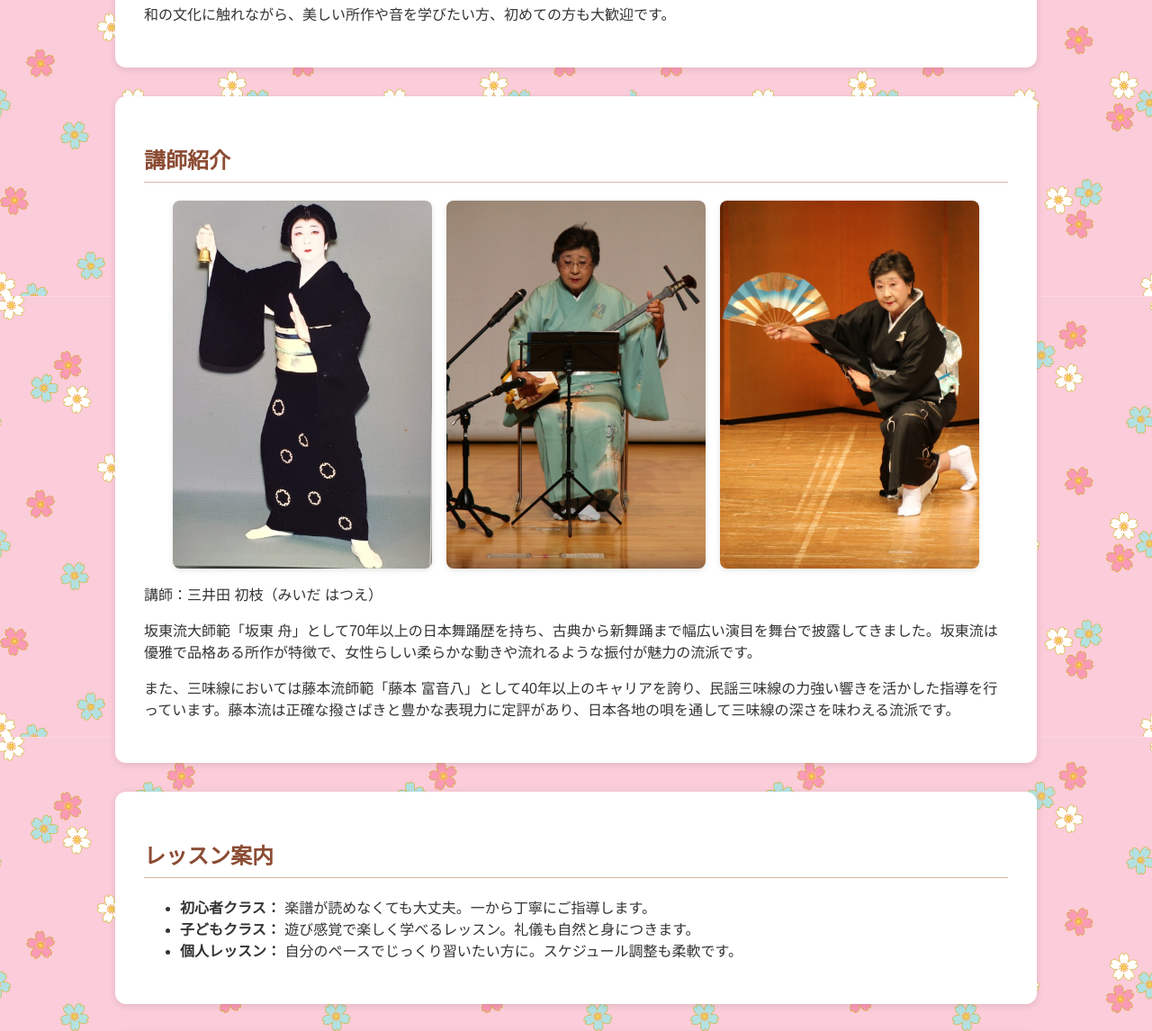
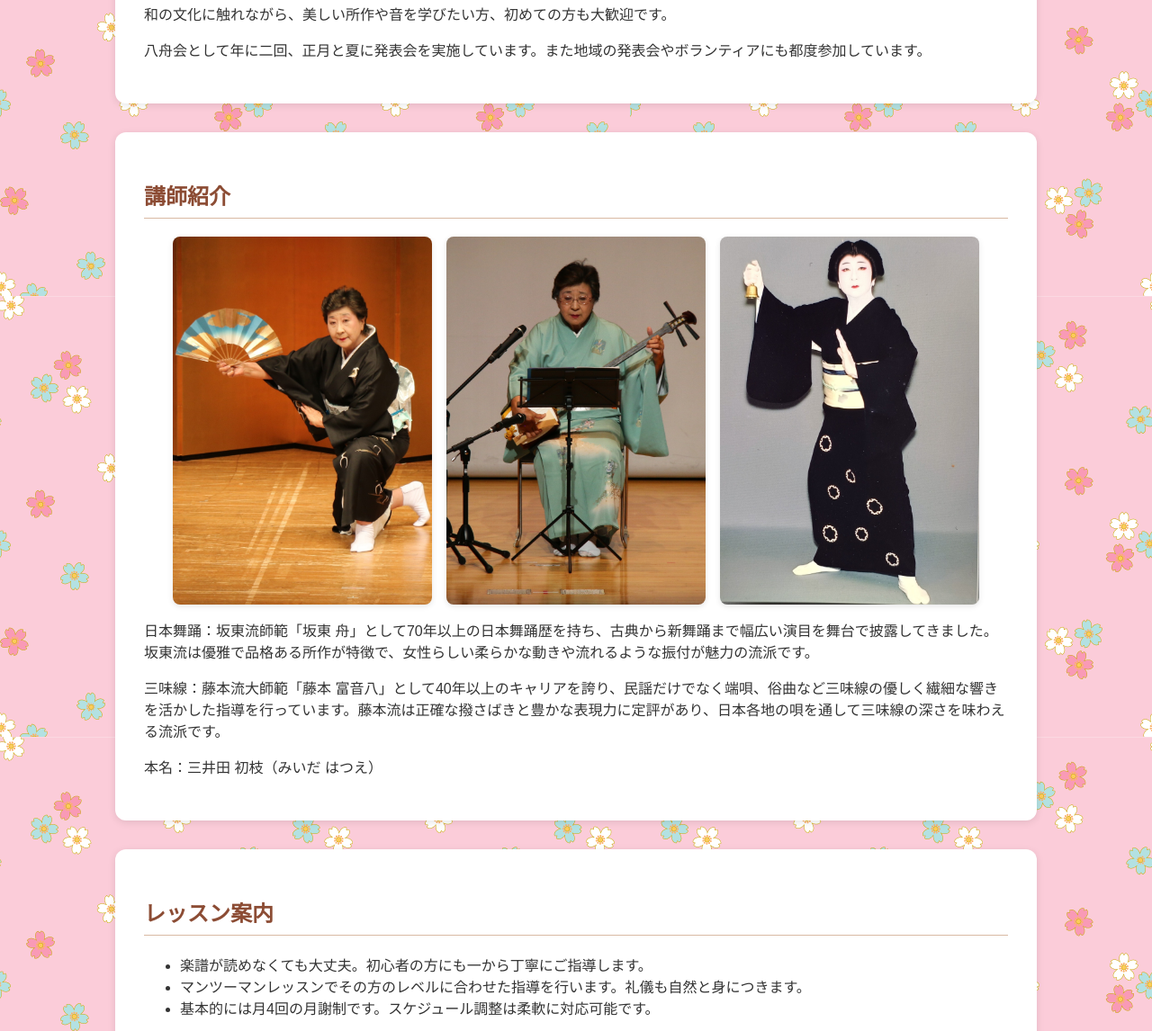
Before and after one commit to fuminico/hashukai, a plain HTML site: page index.html in a window 1280 px wide. Shown: the part 651-1797 px from the top of the page at 90% size. Drawn offline with nearby package versions, Linux system fonts and the light colour scheme.

Commit message:
Update index.html

```diff
--- a/index.html
+++ b/index.html
@@ -32,7 +32,7 @@
       font-weight: bold;
     }
     .hero {
-      background: url('images/hero.jpg') no-repeat center center/cover;
+      background: url('images/hero2.jpg') no-repeat center center/cover;
       color: white;
       padding: 5rem 1rem;
       text-align: center;
@@ -135,26 +135,27 @@
   <h2>教室について</h2>
   <p><strong>八舟会（はっしゅうかい）</strong>は、三味線と日本舞踊の伝統を大切にしながら、現代にも通じる表現を大切にする教室です。坂東流日本舞踊と藤本流民謡三味線の技を、丁寧に楽しくお伝えしています。</p>
   <p>和の文化に触れながら、美しい所作や音を学びたい方、初めての方も大歓迎です。</p>
+  <p>八舟会として年に二回、正月と夏に発表会を実施しています。また地域の発表会やボランティアにも都度参加しています。</p>
 </section>
 
   <section id="teacher" class="section">
     <h2>講師紹介</h2>
     <div class="teacher-photos">
-      <img src="images/teachers/teacher1.jpg" alt="講師の写真1">
+      <img src="images/teachers/teacher3.jpg" alt="講師の写真1">
       <img src="images/teachers/teacher2.jpg" alt="講師の写真2">
-      <img src="images/teachers/teacher3.jpg" alt="講師の写真3">
+      <img src="images/teachers/teacher1.jpg" alt="講師の写真3">
     </div>
-    <p>講師：三井田 初枝（みいだ はつえ）</p>
-    <p>坂東流大師範「坂東 舟」として70年以上の日本舞踊歴を持ち、古典から新舞踊まで幅広い演目を舞台で披露してきました。坂東流は優雅で品格ある所作が特徴で、女性らしい柔らかな動きや流れるような振付が魅力の流派です。</p>
-    <p>また、三味線においては藤本流師範「藤本 富音八」として40年以上のキャリアを誇り、民謡三味線の力強い響きを活かした指導を行っています。藤本流は正確な撥さばきと豊かな表現力に定評があり、日本各地の唄を通して三味線の深さを味わえる流派です。</p>
+    <p>日本舞踊：坂東流師範「坂東 舟」として70年以上の日本舞踊歴を持ち、古典から新舞踊まで幅広い演目を舞台で披露してきました。坂東流は優雅で品格ある所作が特徴で、女性らしい柔らかな動きや流れるような振付が魅力の流派です。</p>
+    <p>三味線：藤本流大師範「藤本 富音八」として40年以上のキャリアを誇り、民謡だけでなく端唄、俗曲など三味線の優しく繊細な響きを活かした指導を行っています。藤本流は正確な撥さばきと豊かな表現力に定評があり、日本各地の唄を通して三味線の深さを味わえる流派です。</p>
+    <p>本名：三井田 初枝（みいだ はつえ）</p>
   </section>
 
   <section id="lessons" class="section">
     <h2>レッスン案内</h2>
     <ul>
-      <li><strong>初心者クラス：</strong> 楽譜が読めなくても大丈夫。一から丁寧にご指導します。</li>
-      <li><strong>子どもクラス：</strong> 遊び感覚で楽しく学べるレッスン。礼儀も自然と身につきます。</li>
-      <li><strong>個人レッスン：</strong> 自分のペースでじっくり習いたい方に。スケジュール調整も柔軟です。</li>
+      <li>楽譜が読めなくても大丈夫。初心者の方にも一から丁寧にご指導します。</li>
+      <li>マンツーマンレッスンでその方のレベルに合わせた指導を行います。礼儀も自然と身につきます。</li>
+      <li>基本的には月4回の月謝制です。スケジュール調整は柔軟に対応可能です。</li>
     </ul>
   </section>
 
@@ -178,8 +179,9 @@
   <section id="access" class="section">
     <h2>アクセス</h2>
     <p>〒419-0107 静岡県田方郡函南町肥田927-10</p>
-    <p>最寄駅：伊豆箱根鉄道 大場駅 徒歩15分</p>
-    <p>駐車場：近隣にコインパーキングあり</p>
+    <p>最寄駅：伊豆箱根鉄道 伊豆仁田駅 車10分</p>
+    <p>　　　　JR東海道線 函南駅 車20分</p>
+    <p>駐車場：近隣に駐車スペースあり（2台）</p>
     <iframe class="map" src="https://www.google.com/maps/embed?pb=!1m18!1m12!1m3!1d3273.552930773282!2d138.9225411152312!3d35.080705180332456!2m3!1f0!2f0!3f0!3m2!1i1024!2i768!4f13.1!3m3!1m2!1s0x6019a3603dd66a3d%3A0x6e65fda14a45a37c!2z44CSNDE5LTAxMDcg5pel5pys55yM5bed5bGx5YyX5a6u5Y2X6KW_5bGx5biC5b2p5bed77yS77yV77yU!5e0!3m2!1sja!2sjp!4v1712123456789" allowfullscreen="" loading="lazy"></iframe>
   </section>
 
```
